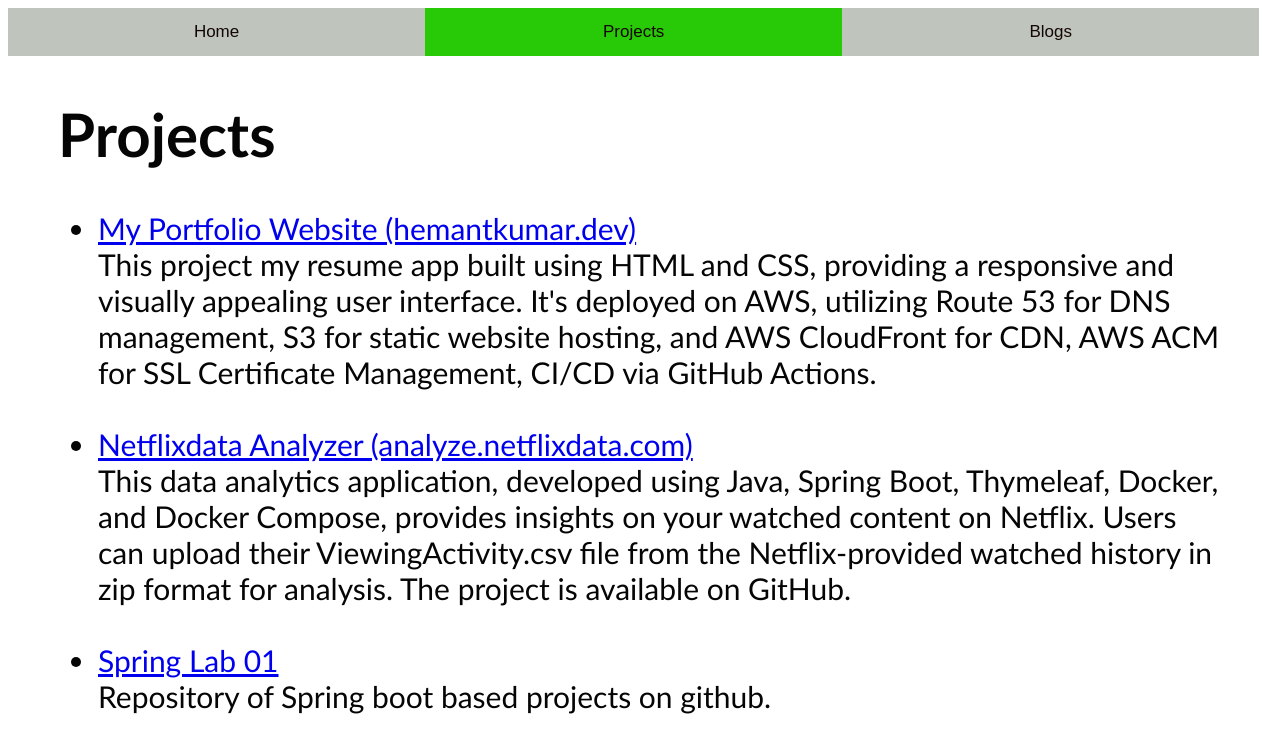
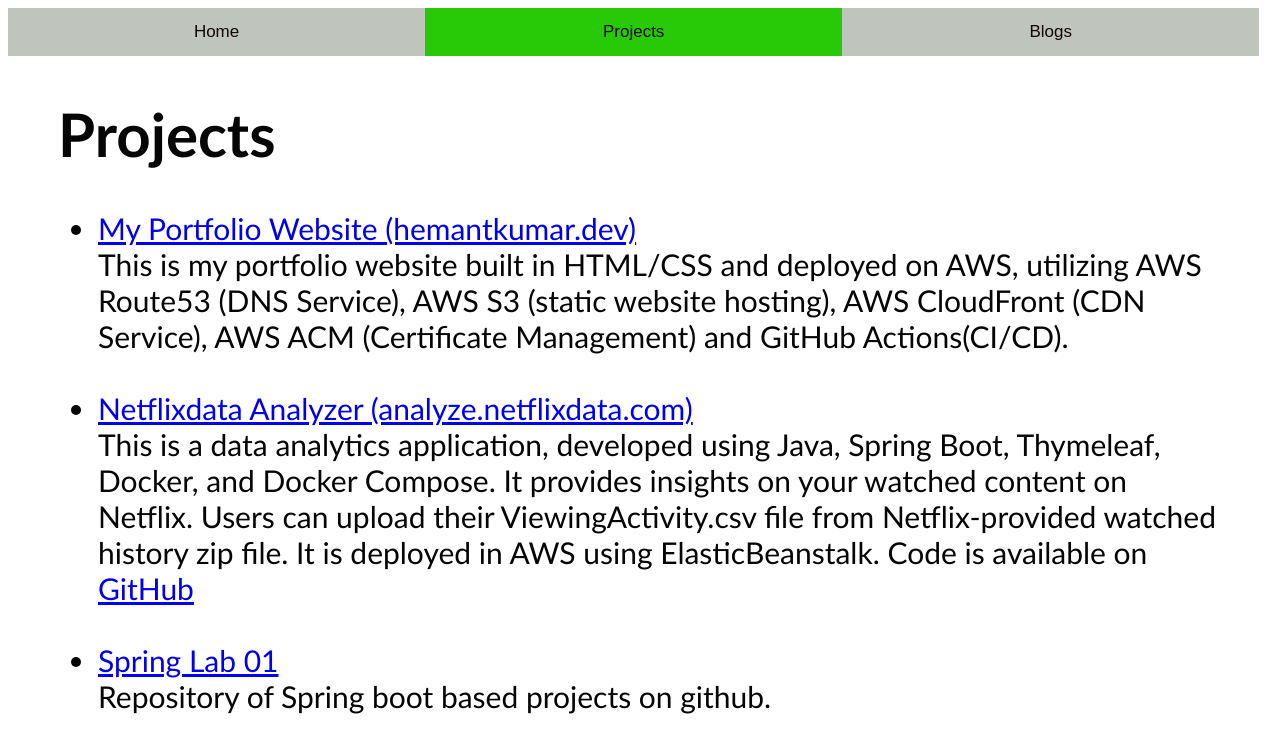
Before and after one commit to hkcodebase/hkcodebase.github.io, a plain HTML site: page hemantkumardev/index.html in a window 1280 px wide. Both pictures are taken after a click on the button "Projects". Drawn offline with Linux system fonts and the light colour scheme.

Commit message:
projects description updated

```diff
--- a/hemantkumardev/index.html
+++ b/hemantkumardev/index.html
@@ -47,6 +47,8 @@
     </style>
 </head>
 <body>
+
+
 <button class="tablink" onclick="openCity('Home', this, '#28CA07FF')" id="defaultOpen">Home</button>
 <button class="tablink" onclick="openCity('Projects', this, '#28CA07FF')">Projects</button>
 <button class="tablink" onclick="openCity('Blogs', this, '#28CA07FF')">Blogs</button>
@@ -155,21 +157,19 @@
         <li>
             <a href="https://hemantkumar.dev" target={"_blank"}> My Portfolio Website
                 (hemantkumar.dev) </a> <br/>
-            This project my resume app built using HTML and CSS, providing a responsive and visually appealing user
-            interface.
-            It's deployed on AWS, utilizing Route 53 for DNS management, S3 for static website hosting, and
-            AWS CloudFront for CDN,  AWS ACM for SSL Certificate Management, CI/CD via GitHub Actions.
+            This is my portfolio website built in HTML/CSS and deployed on AWS, utilizing AWS Route53 (DNS Service), AWS S3 (static website hosting),
+            AWS CloudFront (CDN Service),  AWS ACM (Certificate Management) and GitHub Actions(CI/CD).
             <br/>
             <br/>
         </li>
         <li>
             <a href="https://analyze.netflixdata.com" target={"_blank"}>Netflixdata Analyzer
                 (analyze.netflixdata.com) </a> <br/>
-            This data analytics application, developed using Java, Spring Boot, Thymeleaf, Docker, and Docker
-            Compose,
-            provides insights on your watched content on Netflix. Users can upload their ViewingActivity.csv file
-            from the Netflix-provided
-            watched history in zip format for analysis. The project is available on GitHub.
+            This is a data analytics application, developed using Java, Spring Boot, Thymeleaf, Docker, and Docker
+            Compose. It provides insights on your watched content on Netflix. Users can upload their ViewingActivity.csv file
+            from Netflix-provided watched history zip file.
+            It is deployed in AWS using ElasticBeanstalk.
+            Code is available on  <a href="https://github.com/spring-lab-01/netflix-watch-history-analyzer" target={"_blank"}> GitHub </a>
             <br/>
             <br/>
         </li>
```
